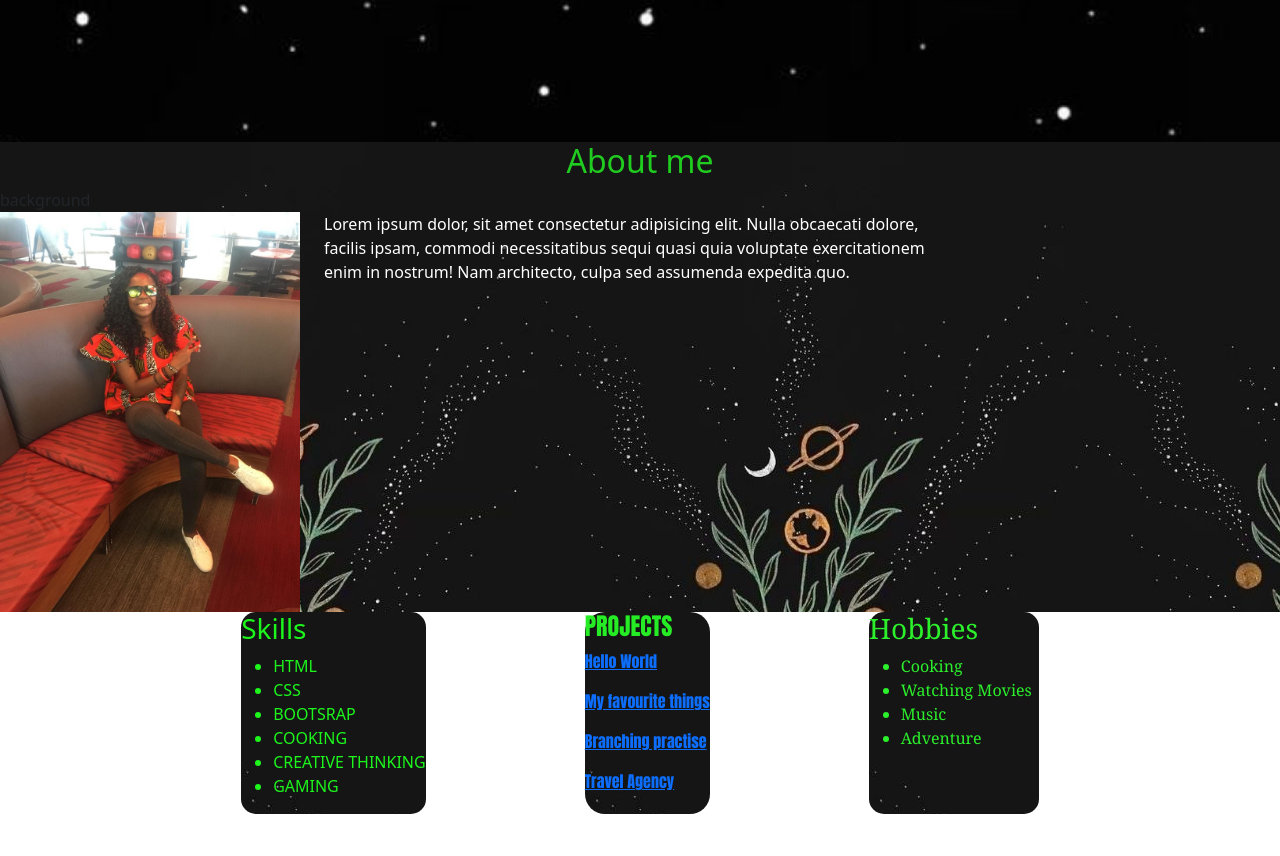
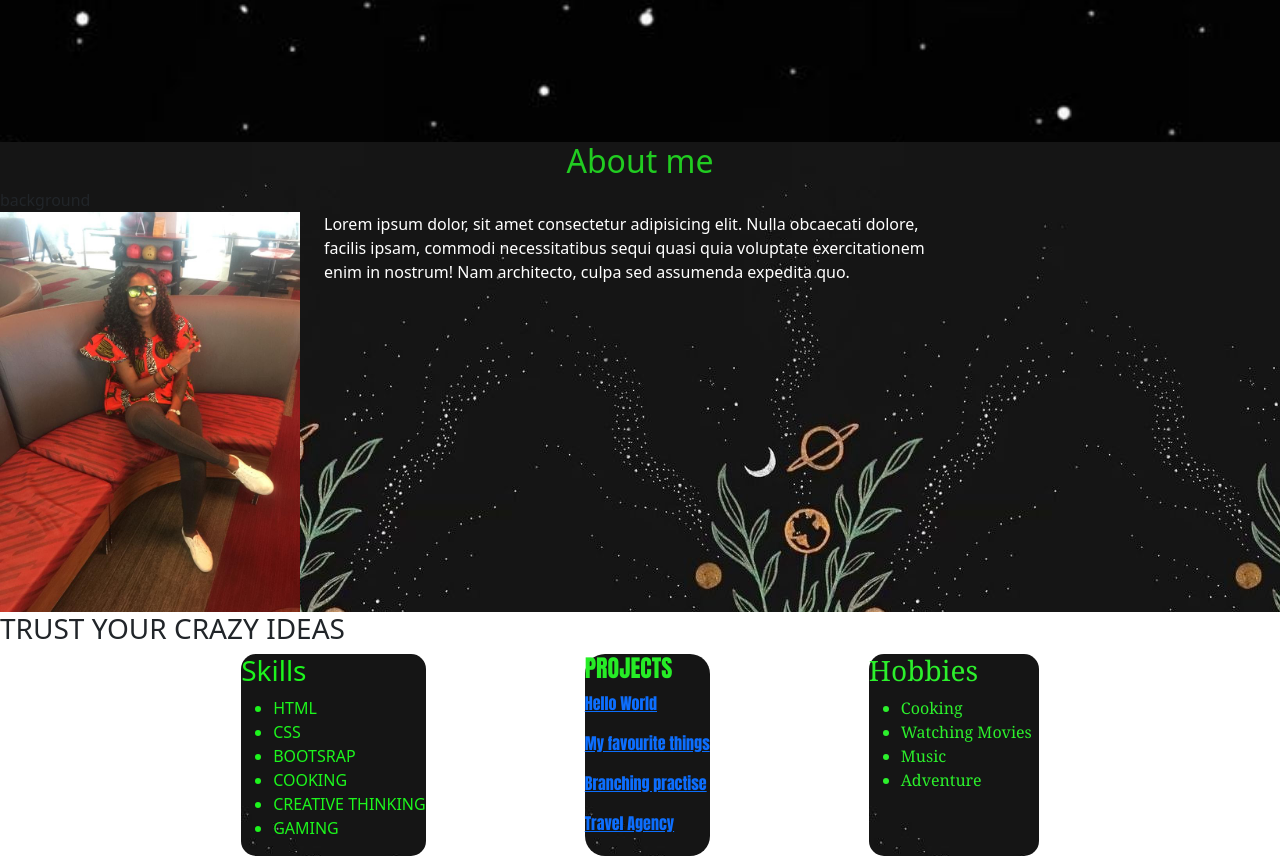
Before and after one commit to jay-ngabo/portfolio, a plain HTML site: page index.html in a window 1280 px wide. Shown: the part 698-1554 px from the top of the page. Before the commit the page ends 1512 px from the top, so only its background shows below. Drawn offline with nearby package versions, Linux system fonts and the light colour scheme; files whose address does not match are found by name.

Commit message:
add current html changes

```diff
--- a/index.html
+++ b/index.html
@@ -34,7 +34,9 @@
     <div class="jay">
 
         <div class="text-center"><h3>Jacqueline Ngabo</h3></div>
-        <div id="img"> <img src="./img/jay.jpg"  height="400px" alt="j"> </div>
+        <div id="image">
+        <div id="img"> <img src="./img/jay.jpg"  height="400px"  alt="j"> </div>
+    </div>
         <div id="heading">
         <H1>IMAGINATION IS MORE</H1>
         <h2>IMPORTANT THAN</h2>
@@ -42,7 +44,7 @@
         </div>
     </div>
 
-</div>
+<div id="class">
 <div id="cont">
 <div class="text-center"><h2>About me</h2></div>
 <div class="class">background</div>
@@ -61,7 +63,10 @@
 
     </div>
 </div>
+<div class="H3">
+<h3> TRUST YOUR CRAZY IDEAS</h3>
 </div>
+
 <div class="container">
     <div id="skills">
         <H3>Skills</H3>
@@ -92,6 +97,7 @@
     </ul>
 </div>
 </div>
+</div>
 
 </body>
 </html>
```
